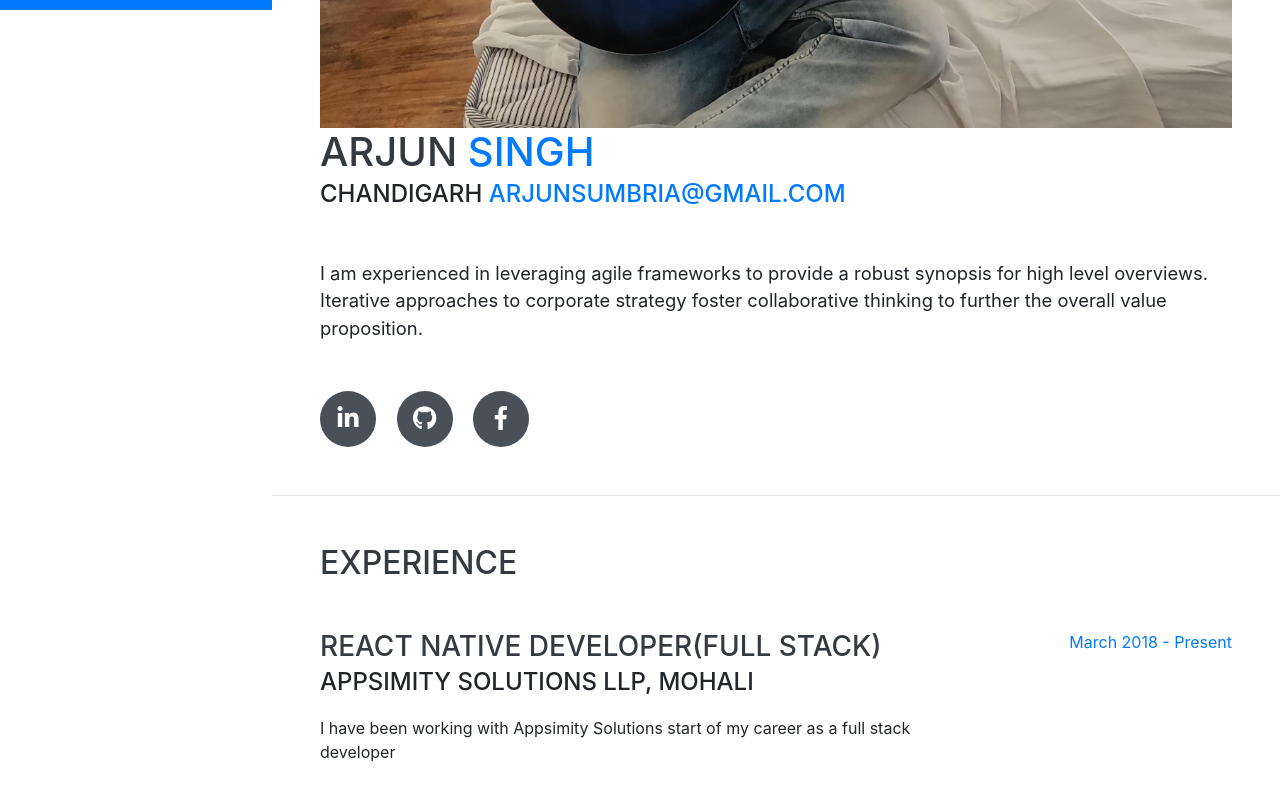
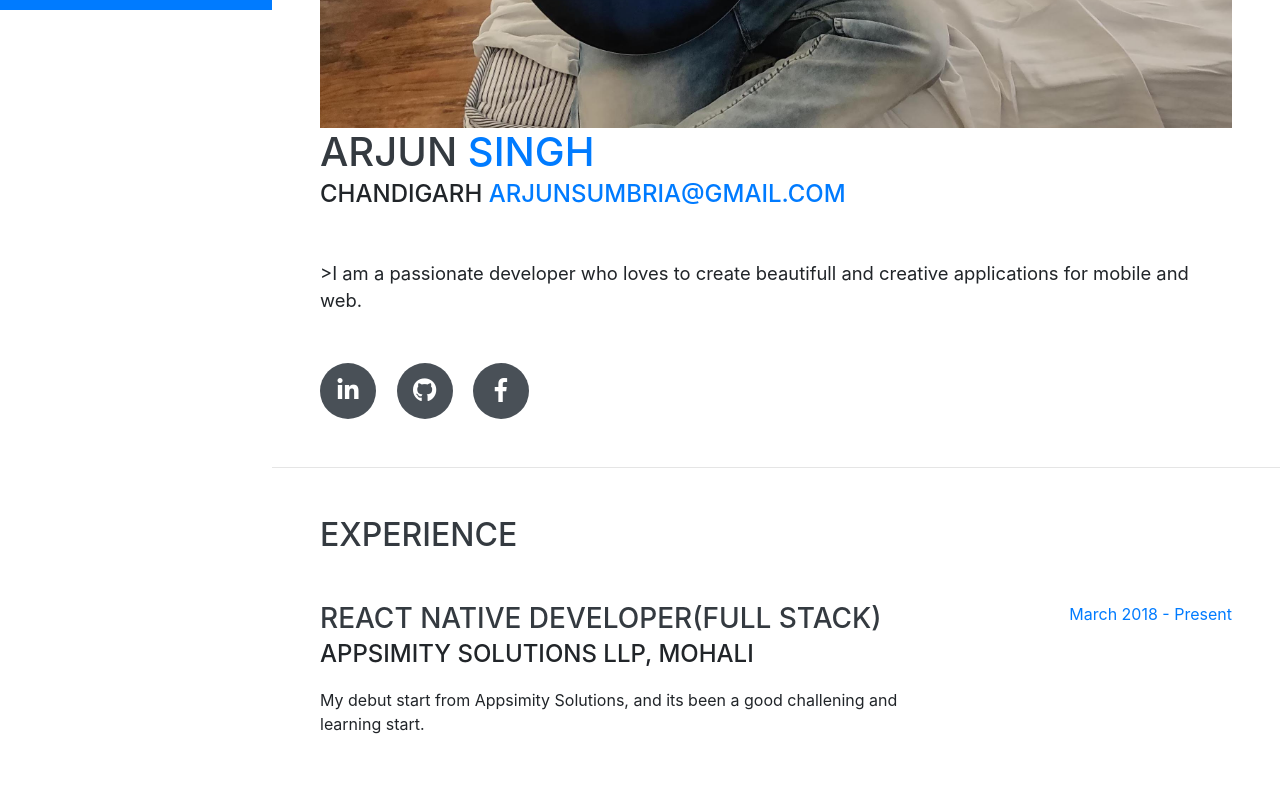
Before and after one commit to 1rjun/arjun.singh.io, a website with bundled scripts: page index.html in a window 1280 px wide. Shown: the part 790-1590 px from the top of the page. Built offline with nearby package versions, Linux system fonts and the light colour scheme; a web font is replaced by a local one.

Commit message:
new content

```diff
--- a/index.html
+++ b/index.html
@@ -67,7 +67,7 @@
         <div class="subheading mb-5">Chandigarh
           <a href="mailto:name@email.com">arjunsumbria@gmail.com</a>
         </div>
-        <p class="lead mb-5">I am experienced in leveraging agile frameworks to provide a robust synopsis for high level overviews. Iterative approaches to corporate strategy foster collaborative thinking to further the overall value proposition.</p>
+        <p class="lead mb-5">>I am a passionate developer who loves to create beautifull and creative applications for mobile and web.</p>
         <div class="social-icons">
           <a href="https://www.linkedin.com/in/arjun-singh-197662b6/">
             <i class="fab fa-linkedin-in"></i>
@@ -95,7 +95,7 @@
           <div class="resume-content">
             <h3 class="mb-0">React Native Developer(Full Stack)</h3>
             <div class="subheading mb-3">Appsimity Solutions LLP, Mohali</div>
-            <p>I have been working with Appsimity Solutions start of my career as a full stack developer</p>
+            <p>My debut start from Appsimity Solutions, and its been a good challening and learning start.</p>
           </div>
           <div class="resume-date text-md-right">
             <span class="text-primary">March 2018 - Present</span>
```
